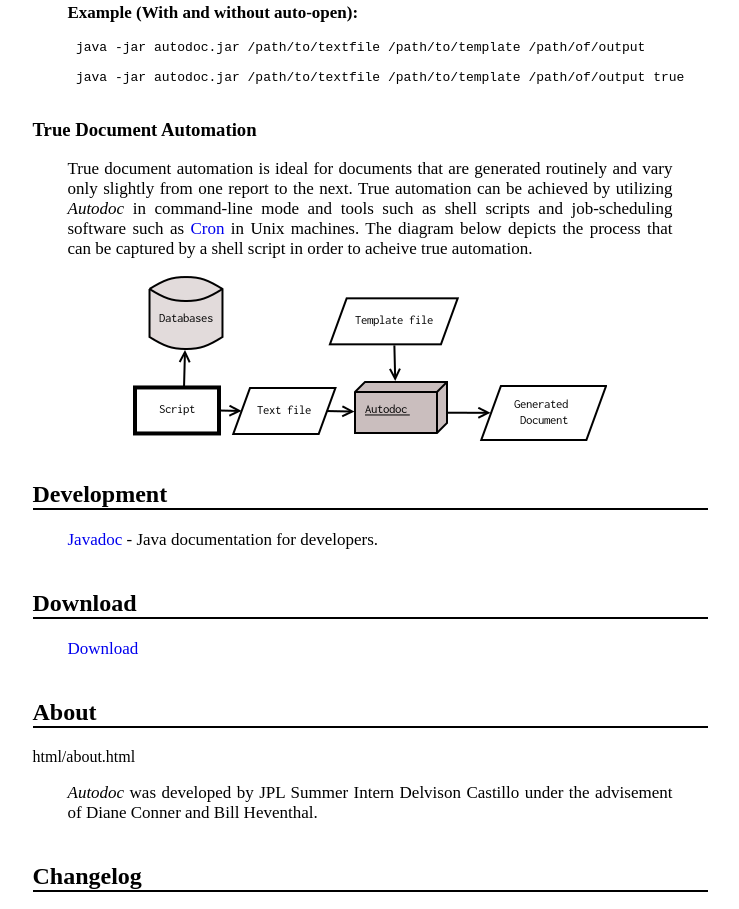
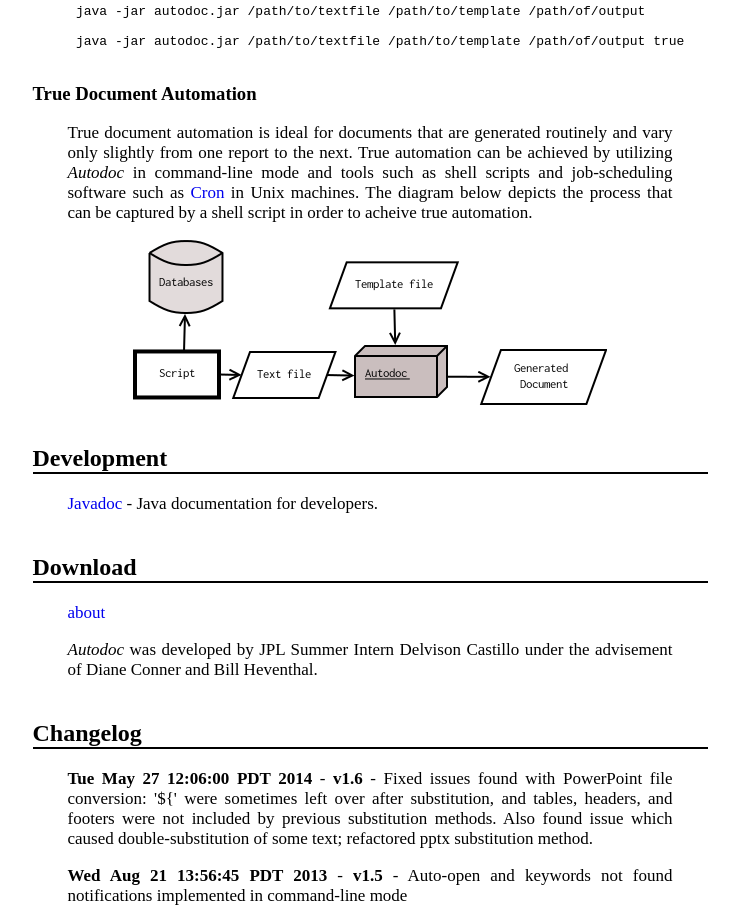
Before and after one commit to nasa/autodoc, a plain HTML site: page index.html in a window 1280 px wide. Shown: the part 1321-2230 px from the top of the page, without its empty margins (270-1009 px from the left). Drawn offline with Linux system fonts and the light colour scheme.

Commit message:
Updated index.html to incorporate instructions and about html files

```diff
--- a/index.html
+++ b/index.html
@@ -39,7 +39,7 @@ Autodoc
 <li><strong>Output path</strong>. This is the desired path where you would like your desired output document saved to.</li>
 </ul>
 <h3 id="text-file-structure">Text File Structure</h3>
-<h2>html/instructions.html</h2>
+<a href="html/instructions.html">Instructions</a>
 <ul>
 <li>Text file must be <strong><em>space</em></strong> or <strong><em>tab</em></strong> delimitted <em>(key[space]value)</em></li>
 <li>Lines beginning with a hashtag (#) will be treated as <strong><em>comments</em></strong></li>
@@ -70,8 +70,8 @@ Autodoc
 <h2 id="development">Development</h2>
 <p><a href="javadoc/index.html">Javadoc</a> - Java documentation for developers.</p>
 <h2 id="download">Download</h2>
-<p><a href="autodoc-v1.6.jar">Download</a></p>
-<h2 id="about">About</h2>html/about.html
+<p><a href="html/about.html">about</a></p>
+
 <p><em>Autodoc</em> was developed by JPL Summer Intern Delvison Castillo under the advisement of Diane Conner and Bill Heventhal.</p>
 <h2 id="changelog">Changelog</h2>
 <p><strong>Tue May 27 12:06:00 PDT 2014</strong> - <strong>v1.6</strong> - Fixed issues found with PowerPoint file conversion: '${' were sometimes left over after substitution, and tables, headers, and footers were not included by previous substitution methods.  Also found issue which caused double-substitution of some text; refactored pptx substitution method.</p>
```
